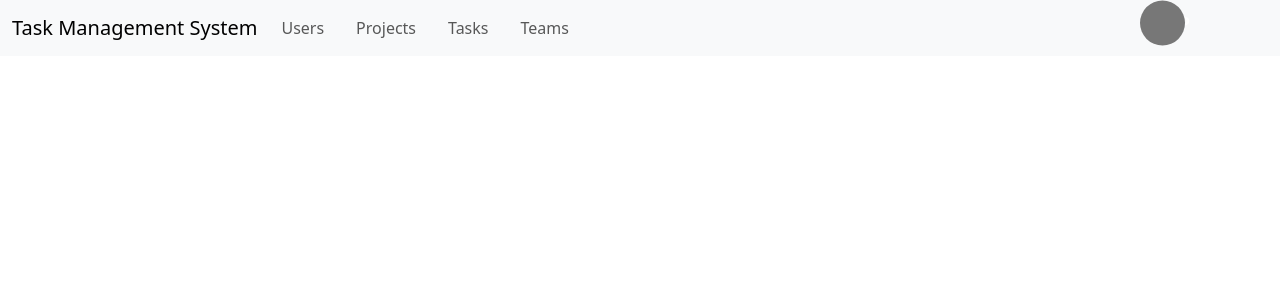
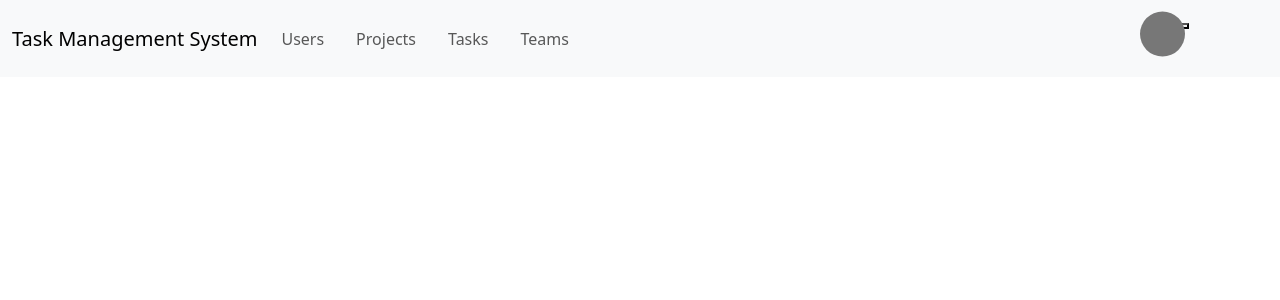
Before and after one commit to GowreeshEA/Seyyone-Time--Schedule, an Angular app in the folder taskmanagement/: page /home in a window 1280 px wide. Shown: the top 300 px of the page. Built offline with nearby package versions, Linux system fonts and the light colour scheme.

Commit message:
Arunagiri committed

```diff
--- a/taskmanagement/src/app/home/home.component.html
+++ b/taskmanagement/src/app/home/home.component.html
@@ -32,6 +32,9 @@
     </div>
     <div class="card-body">
       <div class="btn-group">
+        <button class="bell-button" (click)="handleBellButtonClick()">
+          <i class="fas fa-bell"></i>
+        </button>
         <!-- <button type="button" class="btn btn-primary" (click)="toggleDropdown()">Profile</button> -->
         <div class="custom-circle" (click)="toggleDropdown()"></div>
         <span class="circle-letter">P</span>
--- a/taskmanagement/src/app/home/home.component.ts
+++ b/taskmanagement/src/app/home/home.component.ts
@@ -21,6 +21,11 @@ export class HomeComponent {
     }
   }
 
+  handleBellButtonClick(): void {
+    // Add your logic here for what should happen when the bell button is clicked
+    console.log('Bell button clicked!');
+  }
+
   toggleDropdown() {
     this.isDropdownOpen = !this.isDropdownOpen;
   }
```
Also changed, not shown: 2 other files (tests, documents, lock files or other folders).
